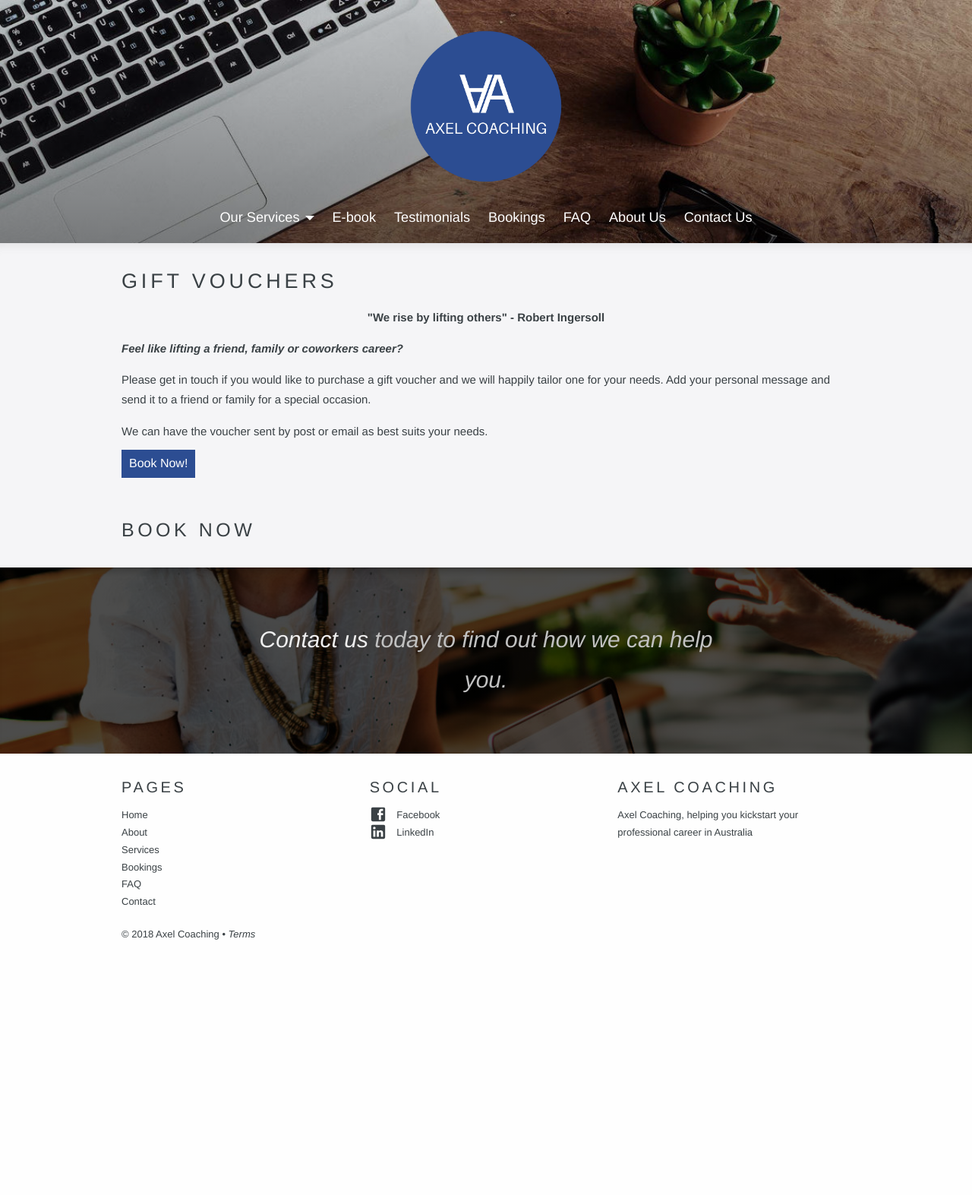
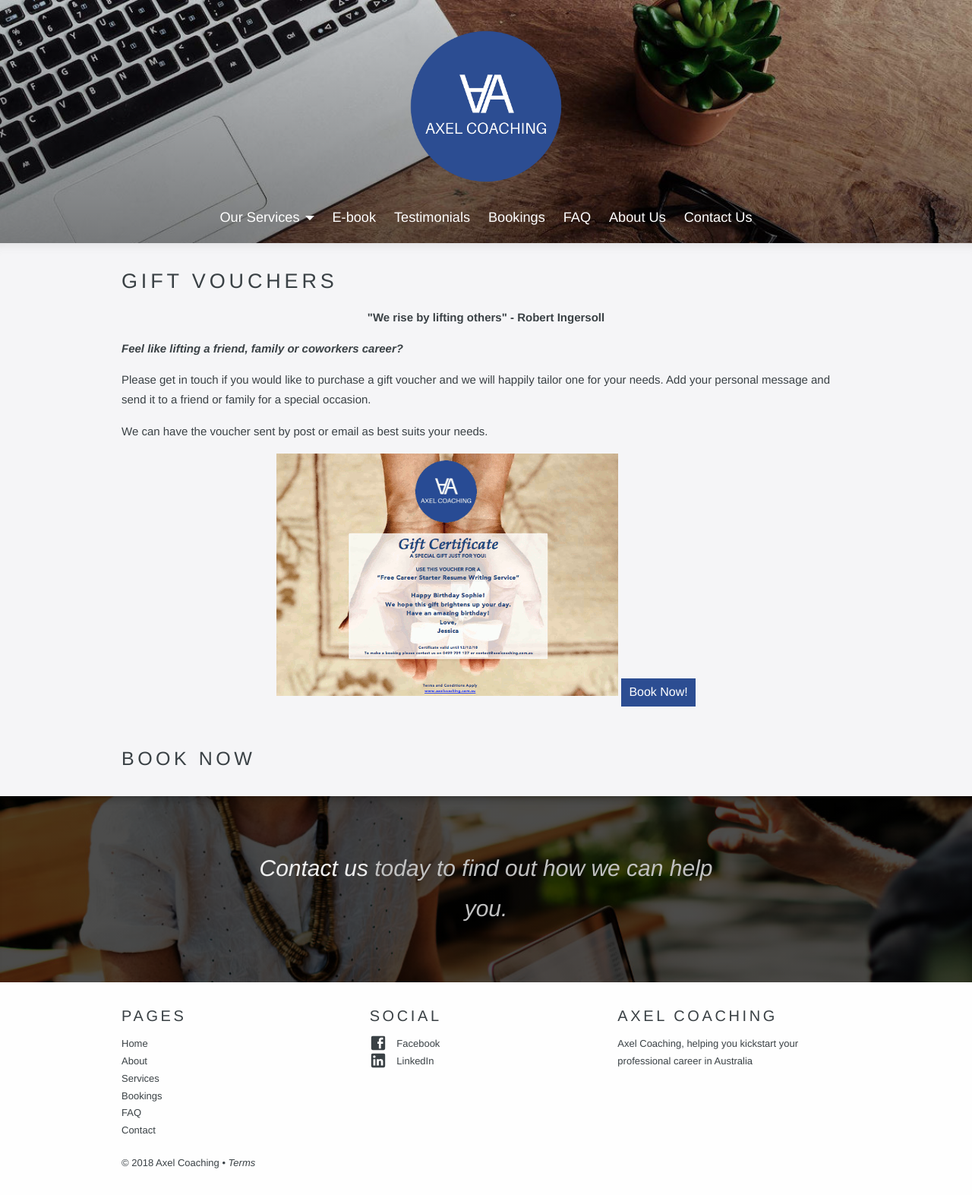
Before and after one commit to asabourin/axelcoaching, a Jekyll site: the page built from _services/gift-voucher.md, in a window 1280 px wide. Shown: the whole page at 76% size. Built offline with Jekyll 4.4.1, drawn with Linux system fonts in a browser that asks for light colours; a script that is not in the unit is left out; before the commit the page ends 1272 px from its top, so only the background shows below that.

Commit message:
Update Services “gift-voucher”

```diff
--- a/_services/gift-voucher.md
+++ b/_services/gift-voucher.md
@@ -6,10 +6,16 @@
 "We rise by lifting others" - Robert Ingersoll
 </div>
 
-**_Feel like lifting a friend, family or coworkers career?_**
+_**Feel like lifting a friend, family or coworkers career?**_
 
 Please get in touch if you would like to purchase a gift voucher and we will happily tailor one for your needs. Add your personal message and send it to a friend or family for a special occasion.
 
 We can have the voucher sent by post or email as best suits your needs.
 
+<div style="text-align:center">
+
+<img src="/uploads/gift_voucher.png">
+
 <a class="button" href="/contact">Book Now!</a>
+
+</div>
```
